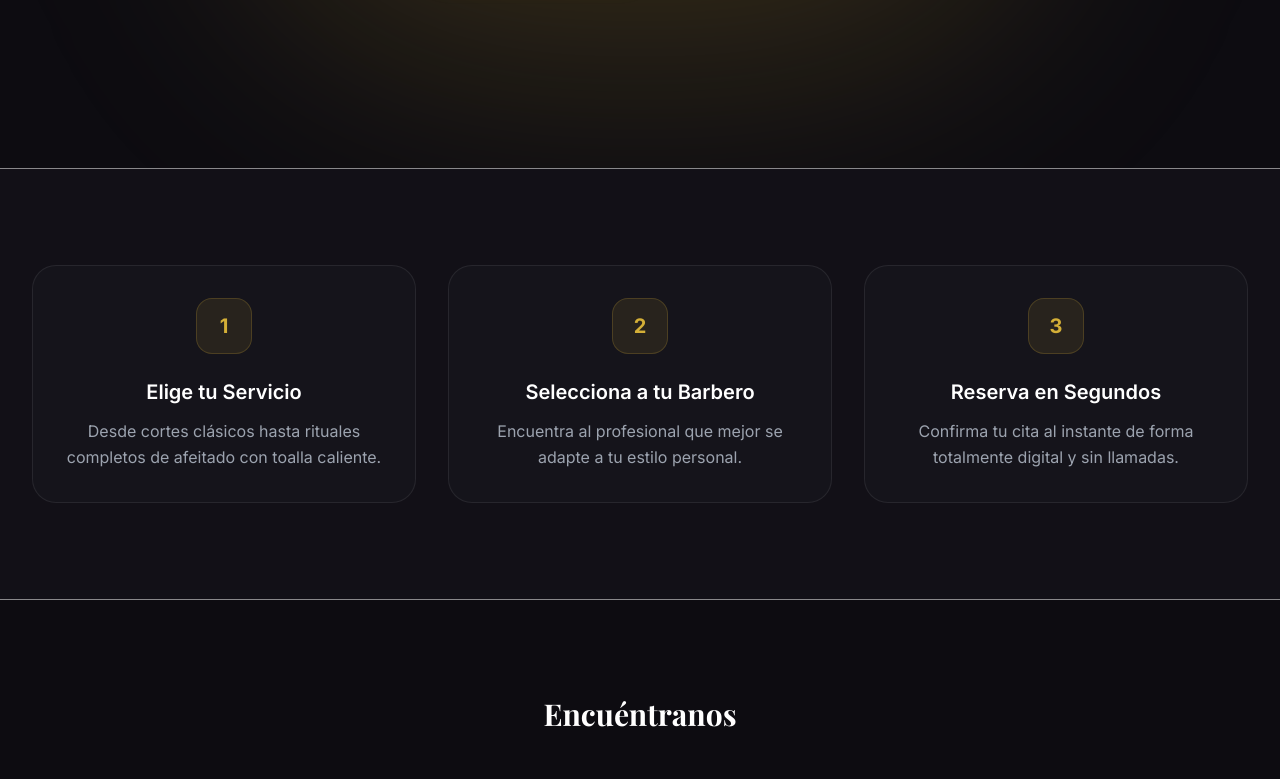
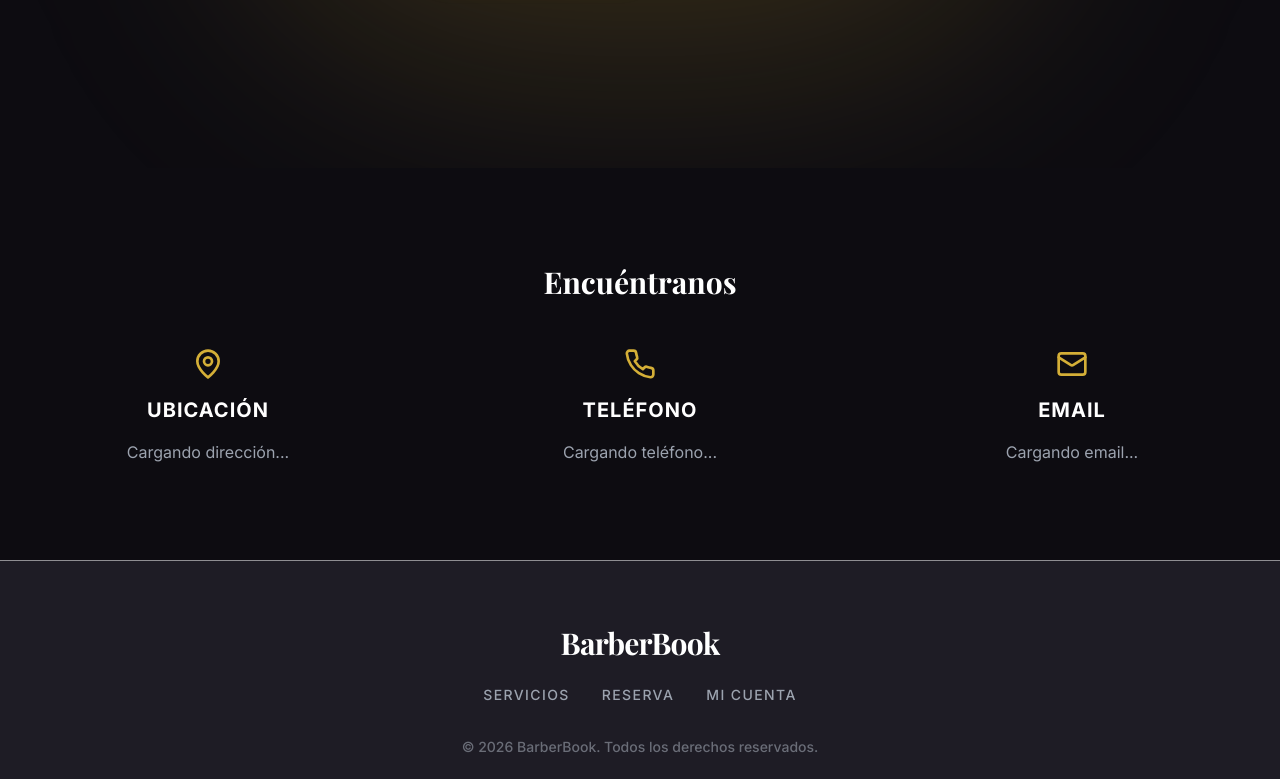
Before and after one commit to davimayazo/app_peluqueria, a Next.js app in the folder frontend/: page / in a window 1280 px wide. Shown: the part 617-1396 px from the top of the page. Built offline with nearby package versions, Linux system fonts and the light colour scheme; no server answers; a web font is replaced by a local one.

Commit message:
Cambios visuales en la página principal

```diff
--- a/frontend/app/page.tsx
+++ b/frontend/app/page.tsx
@@ -45,27 +45,6 @@ export default function LandingPage() {
                   Ver Servicios
                 </Button>
               </Link>
-            </div>
-          </div>
-        </section>
-
-        {/* FEATURES / PROCESS SECTION */}
-        <section className="py-24 bg-surfaceLayer/30 border-y border-border/50">
-          <div className="max-w-7xl mx-auto px-4 sm:px-6 lg:px-8">
-            <div className="grid md:grid-cols-3 gap-8">
-              {[
-                { title: "Elige tu Servicio", desc: "Desde cortes clásicos hasta rituales completos de afeitado con toalla caliente." },
-                { title: "Selecciona a tu Barbero", desc: "Encuentra al profesional que mejor se adapte a tu estilo personal." },
-                { title: "Reserva en Segundos", desc: "Confirma tu cita al instante de forma totalmente digital y sin llamadas." }
-              ].map((item, idx) => (
-                <div key={idx} className="p-8 rounded-3xl bg-surface border border-border flex flex-col items-center text-center hover:border-primary/50 transition-all hover:shadow-2xl hover:shadow-primary/5 group">
-                  <div className="w-14 h-14 rounded-2xl bg-primary/10 text-primary flex items-center justify-center font-bold text-xl mb-6 border border-primary/20 group-hover:bg-primary group-hover:text-black transition-all">
-                    {idx + 1}
-                  </div>
-                  <h3 className="text-xl font-semibold text-white mb-3">{item.title}</h3>
-                  <p className="text-textMuted leading-relaxed">{item.desc}</p>
-                </div>
-              ))}
             </div>
           </div>
         </section>
```
